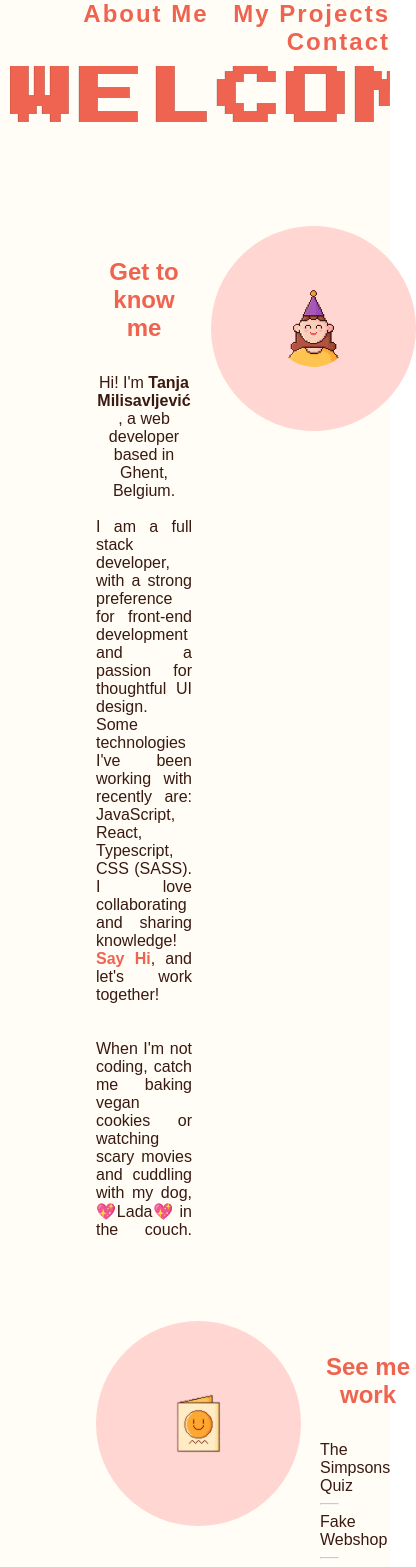
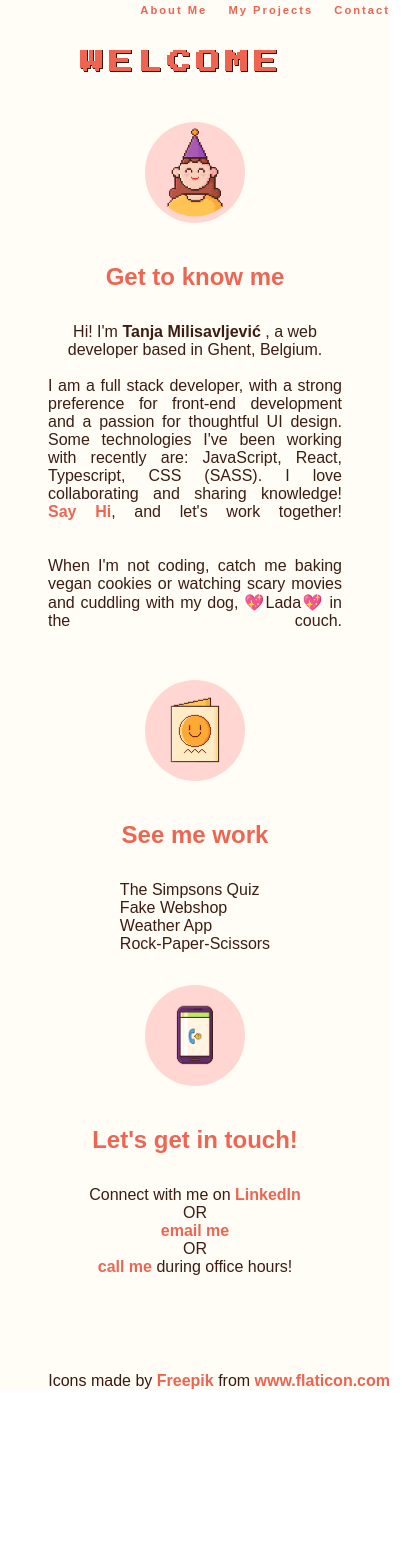
Before and after one commit to tanjamilisavljevic/portfolio, a React (Create React App) app: page / in a window 390 px wide. Shown: the top 1567 px of the page, 416 px wide, since content can reach past the window. After the commit the page ends 1390 px from the top, so only its background shows below. Built offline with nearby package versions, Linux system fonts and the light colour scheme; a web font is replaced by a local one.

Commit message:
Make responsive

```diff
--- a/src/App.css
+++ b/src/App.css
@@ -18,6 +18,11 @@ footer {
 
 header {
     text-align: end;
+
+}
+
+.headerLink:hover {
+    text-shadow: 2px 2px #fddad1;
 }
 
 .headerLink {
@@ -27,10 +32,9 @@ header {
     font-size: 1.5rem;
     letter-spacing: 2px;
     margin-left: 1rem;
-}
-
-.headerLink:hover {
-    text-shadow: 2px 2px #fddad1;
+    opacity: 0;
+    animation: fadein 2s forwards;
+    animation-delay: 1.5s;
 }
 
 .counter {
@@ -53,7 +57,7 @@ h1 {
     letter-spacing: 5px;
     font-size: 4rem;
     color: #EF6351;
-    -webkit-text-stroke: 0.2px #391910;
+    text-shadow: 1px 1px #391910;
     animation: type 2s steps(60, end);
     margin: 10px 0 0 10px;
     white-space: nowrap;
@@ -67,28 +71,12 @@ h1 {
     }
 }
 
-.header {
-    text-align: end;
-}
-
 img {
     width: 40%;
-}
-
-.headerLink {
-    text-decoration: none;
-    color: #EF6351;
-    font-weight: bolder;
-    font-size: 1.5rem;
-    letter-spacing: 2px;
-    margin-left: 1rem;
-    opacity: 0;
-    animation: fadein 2s forwards;
-    animation-delay: 1.5s;
-}
-
-.headerLink:hover {
-    text-shadow: 2px 2px #fddad1;
+    background-color: #ffd6d1;
+    border-radius: 50%;
+    padding: 4rem;
+    margin: 2rem;
 }
 
 h4 {
@@ -145,14 +133,6 @@ h4 {
     grid-row-end: 4;
     justify-self: end;
     margin-right: 4rem;
-}
-
-
-img {
-    background-color: #ffd6d1;
-    border-radius: 50%;
-    padding: 4rem;
-    margin: 2rem;
 }
 
 .contactLink {
@@ -231,7 +211,7 @@ li:hover {
 
 .projectWrapper {
     display: grid;
-    grid-template-columns: 20%  50%;
+    grid-template-columns: auto auto;
 }
 
 .projectTitle {
@@ -255,3 +235,105 @@ hr {
     color: #ffd6d1;
     opacity: 0.5;
 }
+
+@media only screen and (max-width: 1035px) {
+    h1{
+        font-size: 2rem;
+    }
+    .headerLink {
+        font-weight: bold;
+        font-size: 1rem;
+        letter-spacing: 2px;
+        margin-left: 1rem;
+    }
+    img {
+        width: 40%;
+        padding: 2rem;
+        align-self: center;
+    }
+}
+@media only screen and (max-width: 960px) {
+    img {
+        width: 50%;
+        padding: 1.5rem;
+        align-self: center;
+    }
+    .cardWrapper {
+        margin: 2rem;
+    }
+}
+@media only screen and (max-width: 800px) {
+    .cardWrapper {
+        margin: 1rem;
+        margin-left: 3rem;
+        margin-right: 3rem;
+        display: grid;
+        grid-template-columns: 100%;
+        grid-template-rows: repeat(6, auto);
+    }
+    #about-me {
+        grid-column-start: 1;
+        grid-column-end: 2;
+        grid-row-start: 2;
+        grid-row-end: 3;
+        justify-self: center;
+        margin-right: 0;
+    }
+
+    #my-projects {
+        grid-column-start: 1;
+        grid-column-end: 2;
+        grid-row-start: 4;
+        grid-row-end: 5;
+        justify-self: center;
+        margin-left: 0;
+    }
+
+    #contact {
+        grid-column-start: 1;
+        grid-column-end: 2;
+        grid-row-start: 7;
+        grid-row-end: 8;
+        justify-self: center;
+        margin-right: 0;
+    }
+    .rightImg {
+        justify-self: center;
+    }
+    .leftImg{
+        justify-self: center;
+    }
+    img {
+        width: 20%;
+        padding: 1rem;
+        align-self: center;
+    }
+    .card{
+        margin: 0;
+    }
+    h1{
+        margin-top: 2rem;
+    }
+}
+@media only screen and (max-width: 510px) {
+    h1{
+        font-size: 1.5rem;
+    }
+    .projectWrapper {
+        display: grid;
+        grid-template-columns: auto;
+    }
+    hr {
+      display: none;
+    }
+    img{
+        width: 30%;
+        padding: 0.4rem;
+    }
+    h4{
+        margin-top: 0.5rem;
+    }
+    .headerLink {
+        font-size: 0.7rem;
+    }
+}
--- a/src/App.tsx
+++ b/src/App.tsx
@@ -23,7 +23,7 @@ function App() {
                     <a className='headerLink' href='#contact'> Contact </a>
                 </header>
                 <div className='titleWrapper'>
-                    <h1 className='mainTitle'> WELCOME </h1>
+                    <h1> WELCOME </h1>
                 </div>
                 <Cards/>
                 <Footer/>
```
